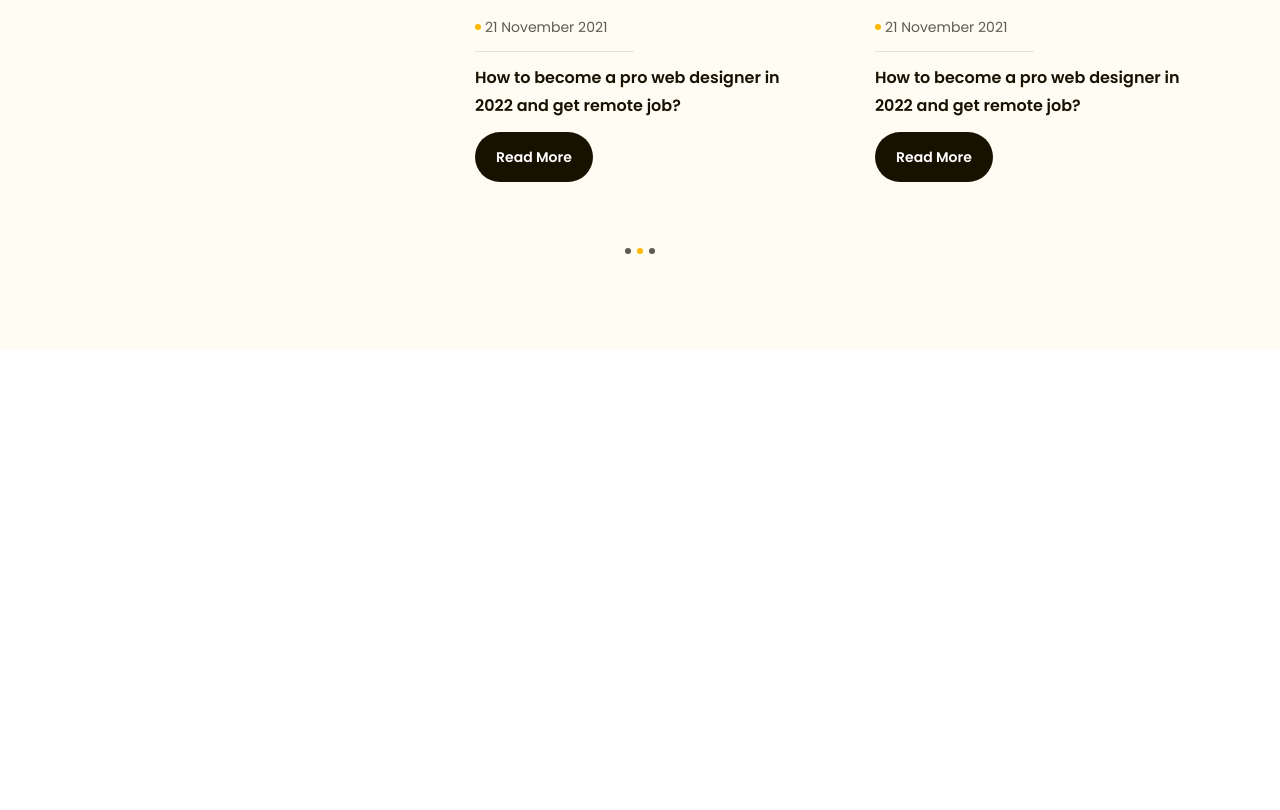
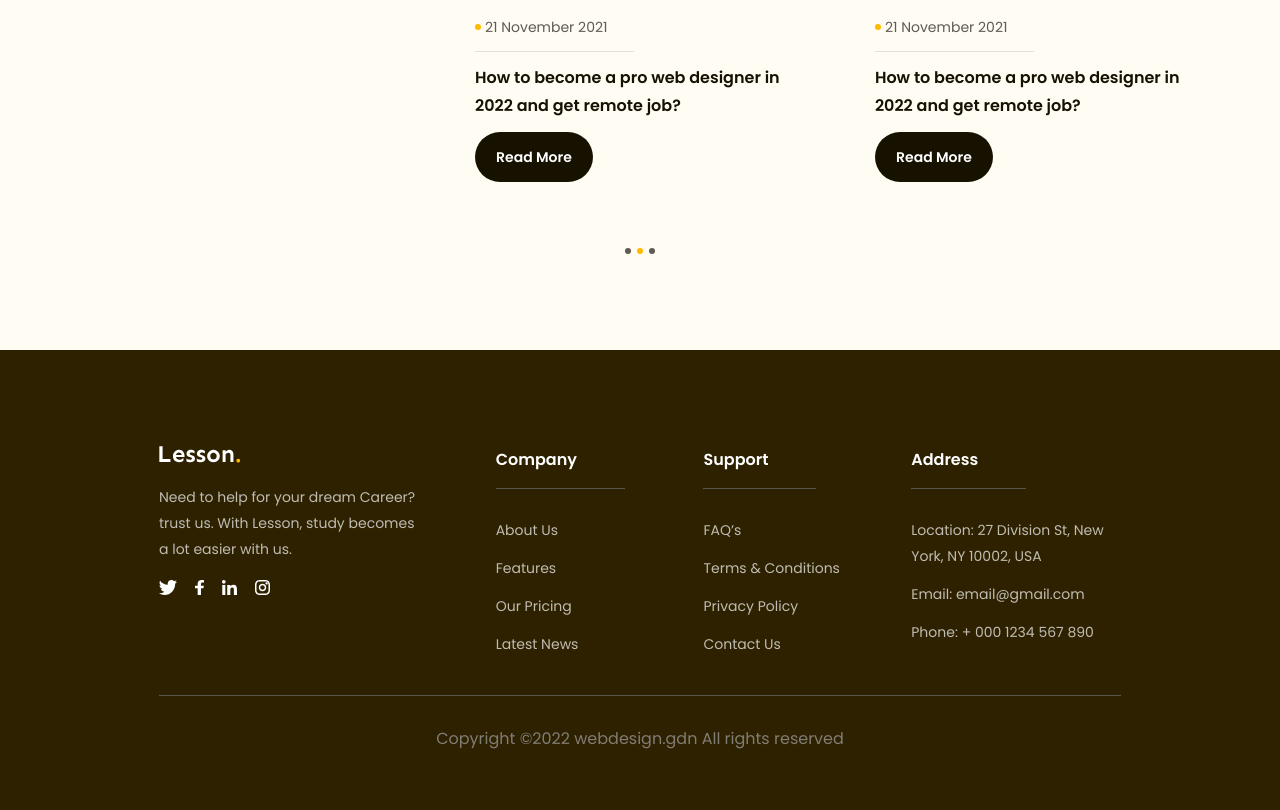
Before and after one commit to ThanhNhan14805/Figma-to-HTML, a plain HTML site: page index.html in a window 1280 px wide. Shown: the part 4728-5538 px from the top of the page. Before the commit the page ends 5078 px from the top, so only its background shows below. Drawn offline with Linux system fonts and the light colour scheme.

Commit message:
p9 footer

```diff
--- a/assets/css/style.css
+++ b/assets/css/style.css
@@ -563,3 +563,68 @@ a {
   background: var(--color);
   cursor: default;
 }
+/* ==================Footer================= */
+.footer {
+  padding: 96px 135px 28px;
+  background: #2e2100;
+}
+.footer .row {
+  padding-bottom: 38px;
+  border-bottom: 1px solid #59554b;
+  display: flex;
+}
+.footer .desc {
+  margin-top: 18px;
+  max-width: 267px;
+  color: #bfbcb2;
+  font-size: 1.4rem;
+  line-height: 26px;
+}
+.footer .row .column {
+  width: 21.6%;
+}
+.footer .row .column:first-child {
+  width: 35%;
+}
+.footer .socials {
+  margin-top: 18px;
+  display: flex;
+  gap: 18px;
+}
+.footer .title {
+  padding-bottom: 14px;
+  padding-right: 48px;
+  display: inline-block;
+  border-bottom: 1px solid #59554b;
+  font-weight: 600;
+  font-size: 1.6rem;
+  line-height: 1.75;
+  color: #fff;
+}
+.footer .list {
+  margin-top: 28px;
+}
+.footer .list a {
+  /* mac dinh the a la inline ma inline khong the padding */
+  color: #bfbcb2;
+  display: inline-block;
+  padding-bottom: 12px;
+  font-size: 1.4rem;
+  line-height: 1.86;
+}
+.footer .list li:last-child a {
+  padding-bottom: 0;
+}
+.footer .list .strong {
+  color: #fff;
+  font-weight: 600;
+  font-size: 1.4rem;
+  line-height: 1.86;
+}
+.footer .copyright {
+  padding: 28px 0;
+  color: #807d74;
+  font-size: 1.4;
+  line-height: 1.86;
+  text-align: center;
+}
--- a/index.html
+++ b/index.html
@@ -587,5 +587,108 @@
         </div>
       </div>
     </main>
+    <!-- footer -->
+    <footer class="footer">
+      <div class="main-content">
+        <div class="row">
+          <!-- column1 -->
+          <div class="column">
+            <img src="./assets/img/logo.svg" alt="Lesson." class="logo" />
+
+            <p class="desc">
+              Need to help for your dream Career? trust us. With Lesson, study
+              becomes a lot easier with us.
+            </p>
+            <div class="socials">
+              <a href="">
+                <img
+                  src="./assets/icon/Twitter.svg"
+                  alt="Twitter"
+                  class="icon"
+                />
+              </a>
+              <a href="">
+                <img
+                  src="./assets/icon/Facebook.svg"
+                  alt="Facebook"
+                  class="icon"
+                />
+              </a>
+              <a href="">
+                <img
+                  src="./assets/icon/Linkedin.svg"
+                  alt="Linkedin"
+                  class="icon"
+                />
+              </a>
+              <a href="">
+                <img
+                  src="./assets/icon/Instagram.svg"
+                  alt="Instagram"
+                  class="icon"
+                />
+              </a>
+            </div>
+          </div>
+          <!-- column2 -->
+          <div class="column">
+            <h3 class="title">Company</h3>
+            <ul class="list">
+              <li>
+                <a href="#!">About Us</a>
+              </li>
+              <li>
+                <a href="#!">Features</a>
+              </li>
+              <li>
+                <a href="#!">Our Pricing</a>
+              </li>
+              <li>
+                <a href="#!">Latest News</a>
+              </li>
+            </ul>
+          </div>
+          <!-- column3 -->
+          <div class="column">
+            <h3 class="title">Support</h3>
+            <ul class="list">
+              <li>
+                <a href="#!">FAQ’s</a>
+              </li>
+              <li>
+                <a href="#!">Terms & Conditions</a>
+              </li>
+              <li>
+                <a href="#!">Privacy Policy</a>
+              </li>
+              <li>
+                <a href="#!">Contact Us</a>
+              </li>
+            </ul>
+          </div>
+          <!-- column4 -->
+          <div class="column">
+            <h3 class="title">Address</h3>
+            <ul class="list">
+              <li>
+                <a href="#!"
+                  ><strong>Location:</strong> 27 Division St, New York, NY
+                  10002, USA</a
+                >
+              </li>
+              <li>
+                <a href="#!"><strong>Email:</strong> email@gmail.com</a>
+              </li>
+              <li>
+                <a href="#!"><strong>Phone:</strong> + 000 1234 567 890</a>
+              </li>
+            </ul>
+          </div>
+        </div>
+        <div class="copyright">
+          <p>Copyright ©2022 webdesign.gdn All rights reserved</p>
+        </div>
+      </div>
+    </footer>
   </body>
 </html>
```
Also changed, not shown: assets/icon/Facebook.svg (added), assets/icon/Instagram.svg (added), assets/icon/Linkedin.svg (added), assets/icon/Twitter.svg (added), assets/img/logo.svg (added).
